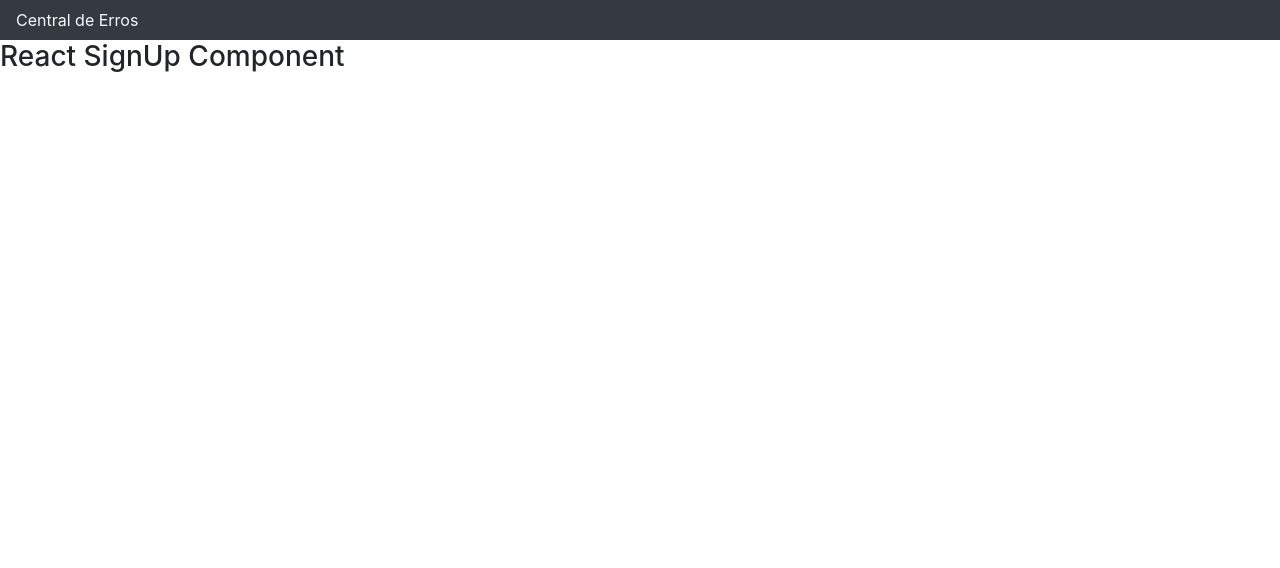
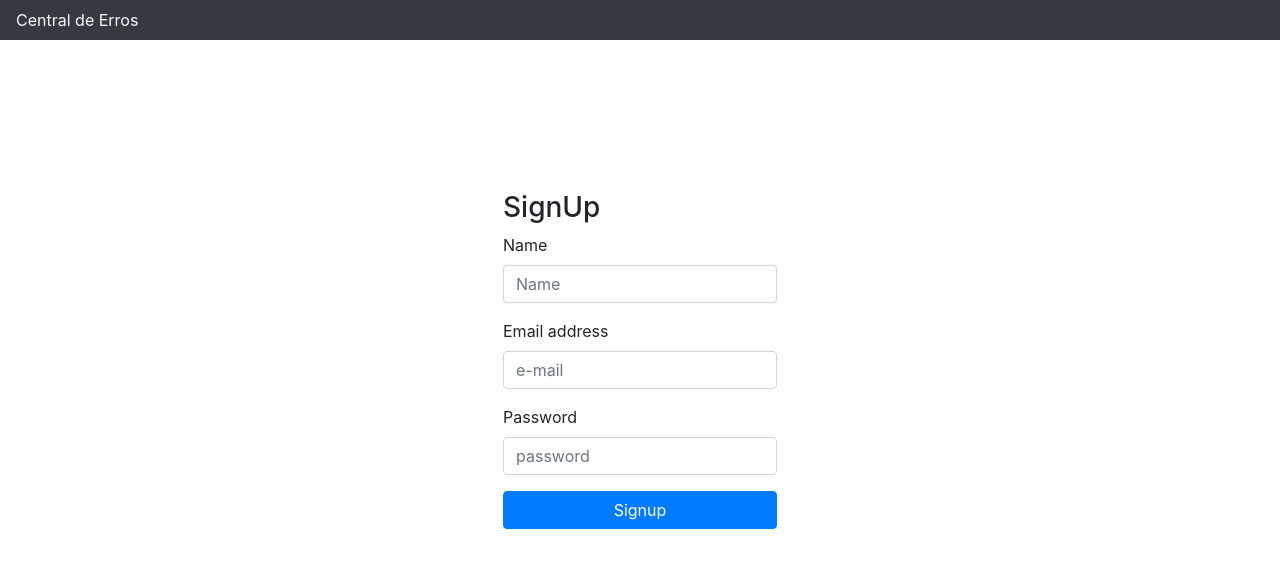
Before and after one commit to codenation-dev/squad-2-ad-java-guiabolso-1, a React (Create React App) app in the folder Front-End/central-erros/: page /sign-up in a window 1280 px wide. Shown: the top 568 px of the page. Built offline with nearby package versions, Linux system fonts and the light colour scheme; the HTML template or start-up script is replaced by a standard one.

Commit message:
add new page signUp

```diff
--- /dev/null
+++ b/Front-End/central-erros/src/components/FormSignUp/index.js
@@ -0,0 +1,27 @@
+import React from 'react'
+
+const FormSignUp =(props)=>{
+    return(
+        <form className="m-4" onSubmit={props.onSubmit}>
+        <h3>{props.title}</h3>
+        <div className="form-group">
+            <label>Name</label>
+            <input type="text" className="form-control" placeholder="Name" onChange={props.onChangeName}
+            />
+        </div>
+        <div className="form-group">
+                <label>Email address</label>
+                <input type="email" className="form-control" placeholder="e-mail" onChange={props.onChangeEmail}
+                />
+            </div>
+
+        <div className="form-group">
+            <label>Password</label>
+            <input type="password" className="form-control" placeholder="password"
+            onChange={props.onChangePassword} />
+        </div>
+        <button type="submit" className="btn btn-primary btn-block">{props.submit}</button>
+    </form>
+    )
+}
+export default FormSignUp
--- a/Front-End/central-erros/src/pages/SignUp/index.js
+++ b/Front-End/central-erros/src/pages/SignUp/index.js
@@ -1,11 +1,27 @@
-import React, { Component } from "react";
+import React, { useState } from "react";
+import FormSignUp from '../../components/FormSignUp'
+import Title from '../../components/Header'
+import Link from '../../components/Link'
 
-export default class SignUp extends Component {
-    render() {
-        return (
-            <div>
-                <h3>React SignUp Component</h3>
-            </div>
-        );
-    }
+
+const Signup =() =>{
+    const [name , setName]=useState('')
+    const[email, setEmail]=useState('')
+    const [password, setPassword]=useState('')
+
+    return(
+        <div className ='containerLogin'>
+            <FormSignUp
+            title ='SignUp'
+            submit='Signup'
+            onChangeName = {(e) => setName(e.target.value)}
+            onChangeEmail={(e) => setEmail(e.target.value)}
+            onChangePassword={(e) => setPassword(e.target.value)}
+            />
+
+
+
+        </div>
+    )
 }
+export default Signup
```
